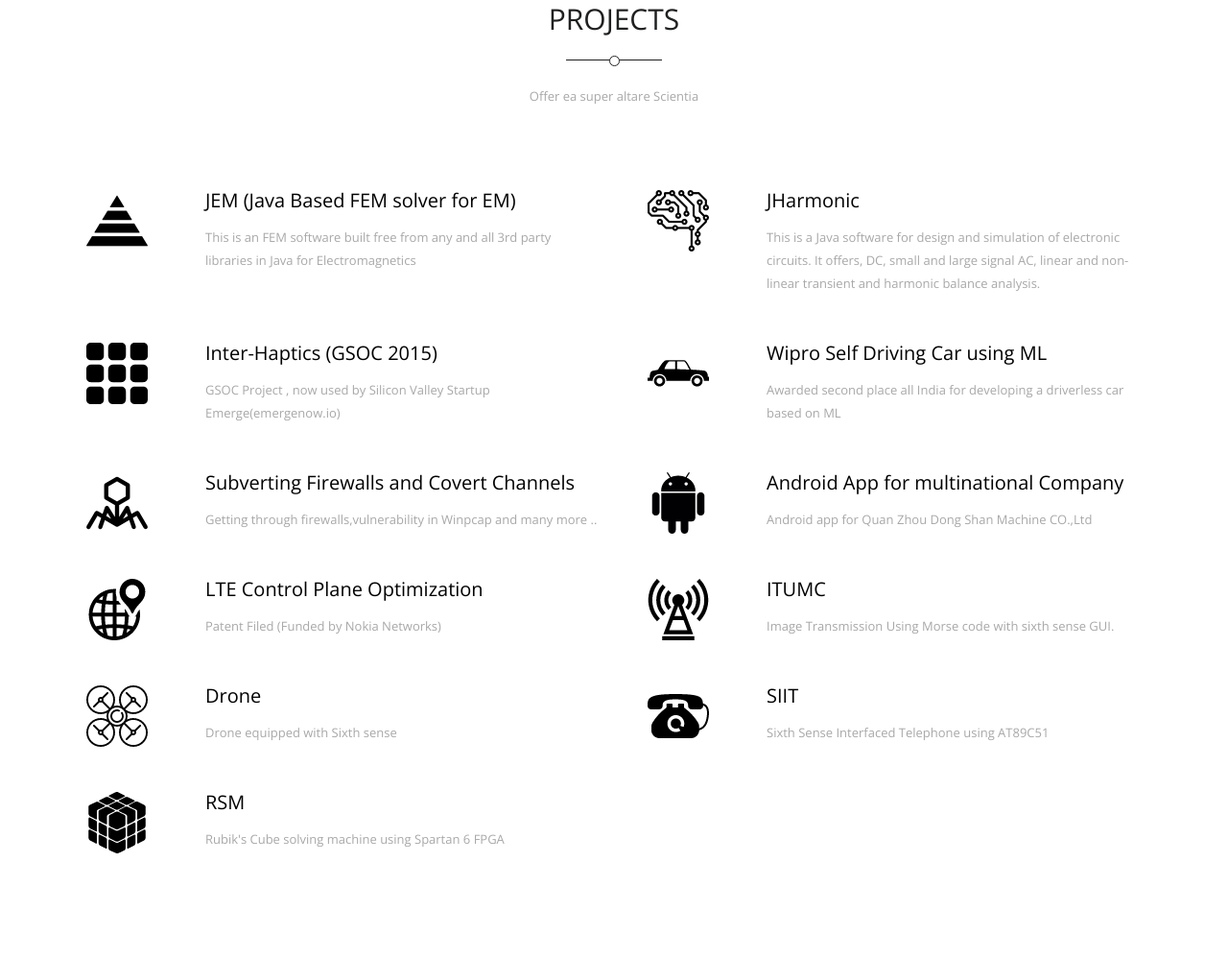
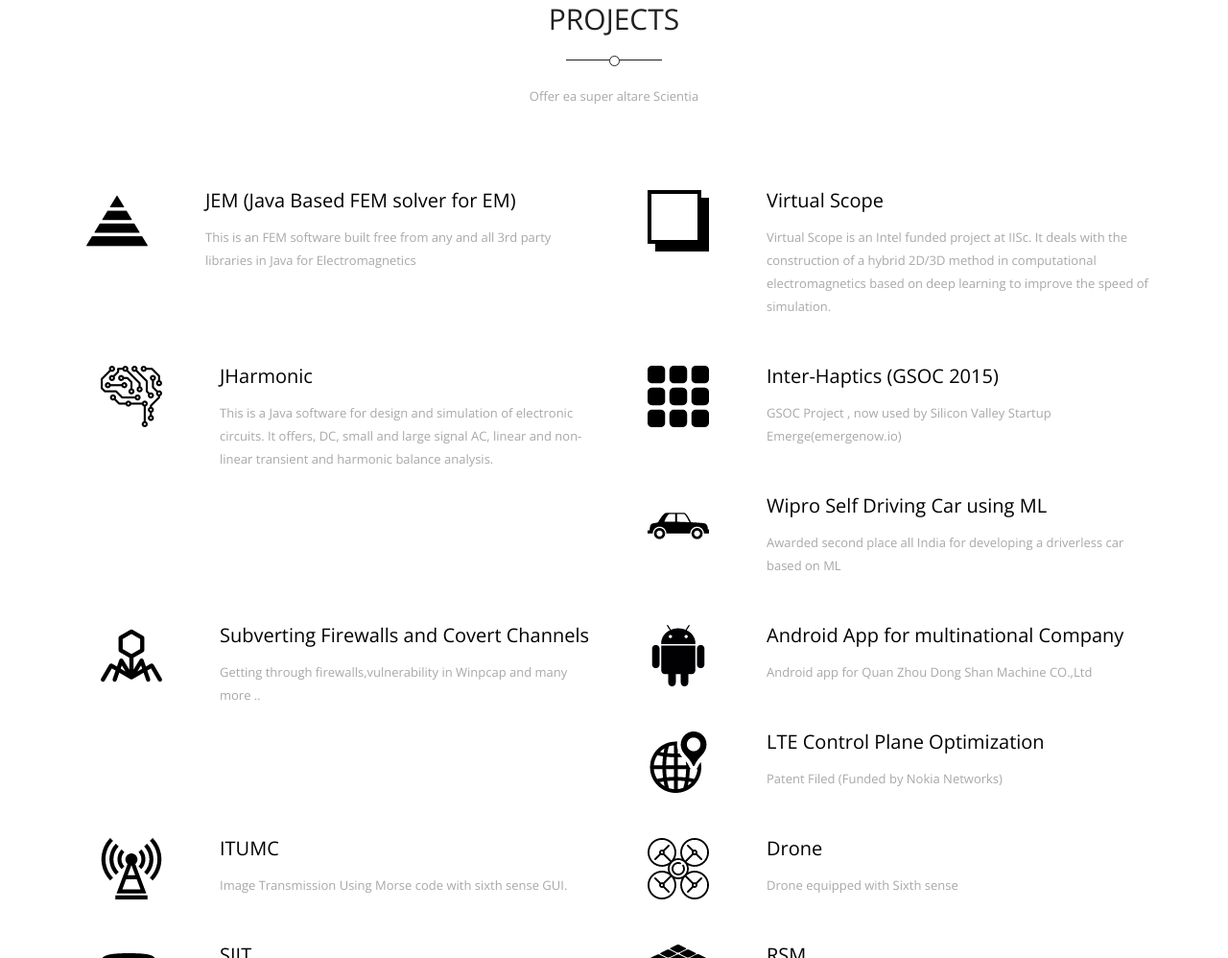
Before and after one commit to 1sand0s-adi/1sand0s-adi.github.io, a plain HTML site: page index.html in a window 1280 px wide. Shown: the part 897-1895 px from the top of the page at 96% size. Drawn offline with nearby package versions, Linux system fonts and the light colour scheme.

Commit message:
Update index.html

```diff
--- a/index.html
+++ b/index.html
@@ -185,9 +185,22 @@
                                 <p>This is an FEM software built free from any and all 3rd party libraries in Java for Electromagnetics</p>
                             </div>
                         </div>
+                    </div>
+			<div class="col-md-6 col-sm-12 wow fadeInRight" data-wow-delay="0.2s">
+                        <div class="media">
+                            <a href="jvscope.html" class="pull-left">
+                                <img src="1sand0s-adi.github/img/shadow2d3d.png" class="media-object" alt="Monitor">
+                            </a>
+                            <div class="media-body">
+                                <h3>Virtual Scope</h3>
+                                <p>Virtual Scope is an Intel funded project at IISc. It deals with the construction of a hybrid 2D/3D method
+				    in computational electromagnetics based on deep learning to improve the speed of simulation.</p>
+                            </div>
+                        </div>
 
                     </div>
-			<div class="col-md-6 col-sm-12 wow fadeInRight" data-wow-delay="0.2s">
+                    </div>
+			<div class="col-md-6 col-sm-12 wow fadeInLeft" data-wow-delay="0.2s">
                         <div class="media">
                             <a href="jharmonic.html" class="pull-left">
                                 <img src="1sand0s-adi.github/img/circuit.png" class="media-object" alt="Monitor">
```
